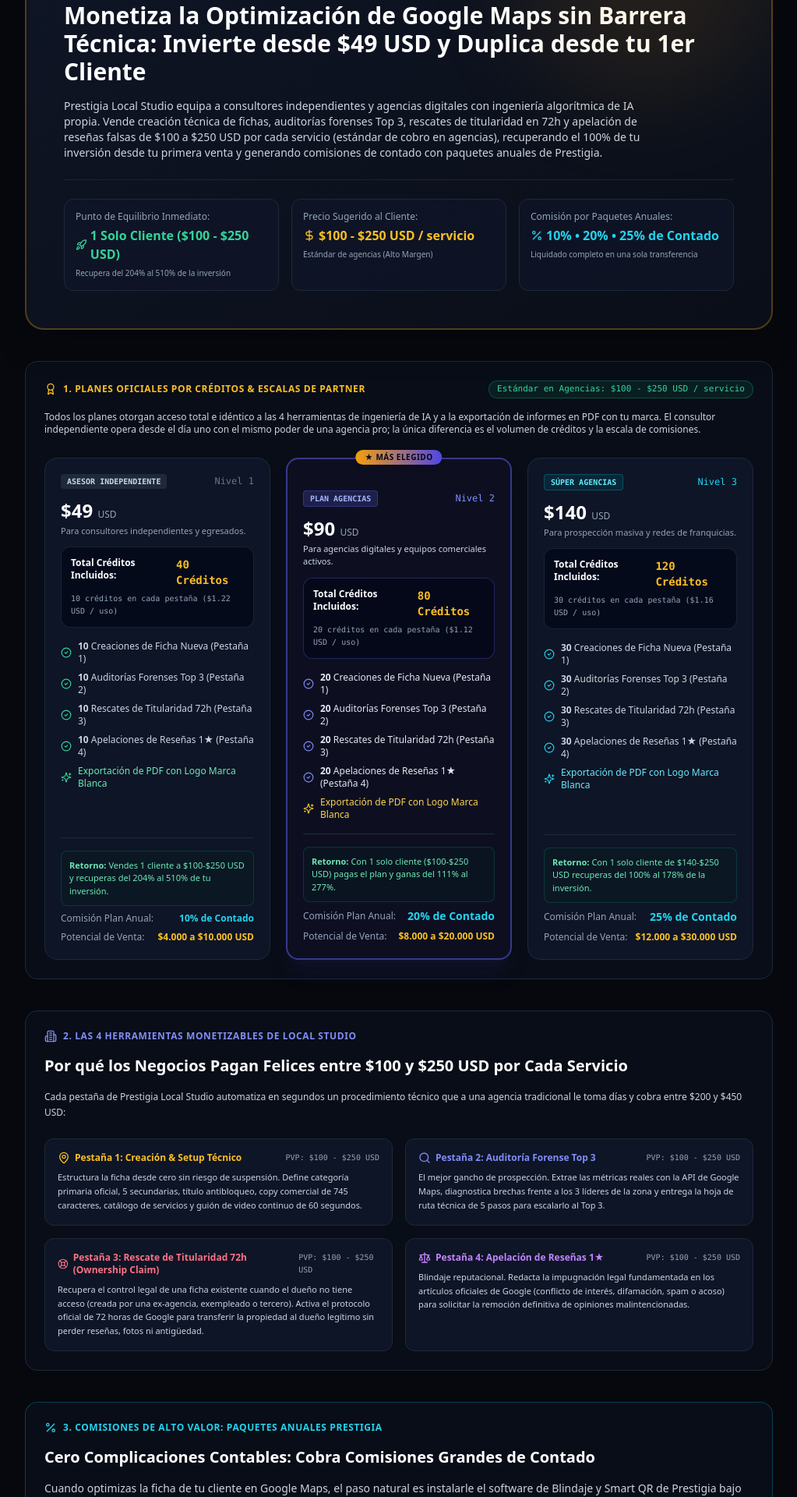
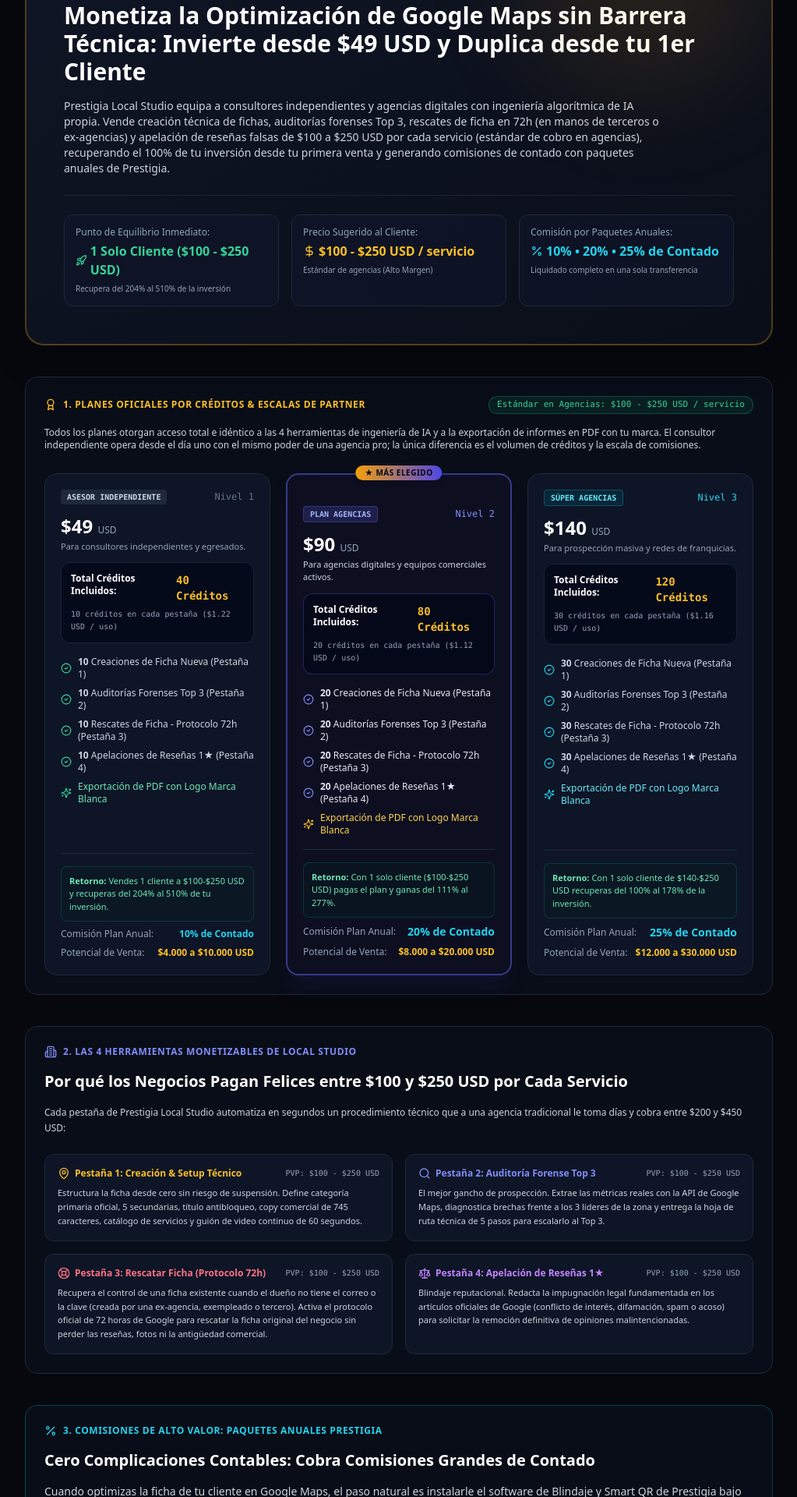
Before and after one commit to prestigia-spec/prestigia, a Next.js app: page /masterclass-planes in a window 1280 px wide. Shown: the part 294-2214 px from the top of the page at 78% size, without its empty margins (128-1151 px from the left). Built offline with nearby package versions, Linux system fonts and the light colour scheme.

Commit message:
fix(masterclass): align naming to 'Rescatar Ficha (Protocolo 72h)' and verify \-\ USD range

```diff
--- a/src/app/masterclass-planes/page.tsx
+++ b/src/app/masterclass-planes/page.tsx
@@ -202,8 +202,8 @@ export default function MasterclassPlanesPage() {
             </h2>
             <p className="text-xs sm:text-sm text-slate-300 leading-relaxed max-w-3xl">
               {isEn
-                ? 'Prestigia Local Studio equips independent advisors and digital agencies with proprietary AI algorithmic engineering. Sell premium profile creation, forensic gap audits, 72h ownership rescues, and review appeals at $100–$250 USD each (agency market standard), generating immediate cash flow while building recurring revenue through Prestigia annual software agreements.'
-                : 'Prestigia Local Studio equipa a consultores independientes y agencias digitales con ingeniería algorítmica de IA propia. Vende creación técnica de fichas, auditorías forenses Top 3, rescates de titularidad en 72h y apelación de reseñas falsas de $100 a $250 USD por cada servicio (estándar de cobro en agencias), recuperando el 100% de tu inversión desde tu primera venta y generando comisiones de contado con paquetes anuales de Prestigia.'}
+                ? 'Prestigia Local Studio equips independent advisors and digital agencies with proprietary AI algorithmic engineering. Sell premium profile creation, forensic gap audits, 72h listing rescues (held by third parties or former agencies), and review appeals at $100–$250 USD each (agency market standard), generating immediate cash flow while building recurring revenue through Prestigia annual software agreements.'
+                : 'Prestigia Local Studio equipa a consultores independientes y agencias digitales con ingeniería algorítmica de IA propia. Vende creación técnica de fichas, auditorías forenses Top 3, rescates de ficha en 72h (en manos de terceros o ex-agencias) y apelación de reseñas falsas de $100 a $250 USD por cada servicio (estándar de cobro en agencias), recuperando el 100% de tu inversión desde tu primera venta y generando comisiones de contado con paquetes anuales de Prestigia.'}
             </p>
           </div>
 
@@ -296,7 +296,7 @@ export default function MasterclassPlanesPage() {
                   </li>
                   <li className="flex items-center gap-2">
                     <CheckCircle2 className="w-3.5 h-3.5 text-emerald-400 shrink-0" />
-                    <span><strong>10</strong> {isEn ? '72h Ownership Rescues (Tab 3)' : 'Rescates de Titularidad 72h (Pestaña 3)'}</span>
+                    <span><strong>10</strong> {isEn ? 'Listing Rescues - 72h Protocol (Tab 3)' : 'Rescates de Ficha - Protocolo 72h (Pestaña 3)'}</span>
                   </li>
                   <li className="flex items-center gap-2">
                     <CheckCircle2 className="w-3.5 h-3.5 text-emerald-400 shrink-0" />
@@ -365,7 +365,7 @@ export default function MasterclassPlanesPage() {
                   </li>
                   <li className="flex items-center gap-2">
                     <CheckCircle2 className="w-3.5 h-3.5 text-indigo-400 shrink-0" />
-                    <span><strong>20</strong> {isEn ? '72h Ownership Rescues (Tab 3)' : 'Rescates de Titularidad 72h (Pestaña 3)'}</span>
+                    <span><strong>20</strong> {isEn ? 'Listing Rescues - 72h Protocol (Tab 3)' : 'Rescates de Ficha - Protocolo 72h (Pestaña 3)'}</span>
                   </li>
                   <li className="flex items-center gap-2">
                     <CheckCircle2 className="w-3.5 h-3.5 text-indigo-400 shrink-0" />
@@ -430,7 +430,7 @@ export default function MasterclassPlanesPage() {
                   </li>
                   <li className="flex items-center gap-2">
                     <CheckCircle2 className="w-3.5 h-3.5 text-cyan-400 shrink-0" />
-                    <span><strong>30</strong> {isEn ? '72h Ownership Rescues (Tab 3)' : 'Rescates de Titularidad 72h (Pestaña 3)'}</span>
+                    <span><strong>30</strong> {isEn ? 'Listing Rescues - 72h Protocol (Tab 3)' : 'Rescates de Ficha - Protocolo 72h (Pestaña 3)'}</span>
                   </li>
                   <li className="flex items-center gap-2">
                     <CheckCircle2 className="w-3.5 h-3.5 text-cyan-400 shrink-0" />
@@ -516,14 +516,14 @@ export default function MasterclassPlanesPage() {
               <div className="flex items-center justify-between">
                 <span className="text-rose-400 font-bold flex items-center gap-1.5">
                   <LifeBuoy className="w-4 h-4 text-rose-400" />
-                  <span>{isEn ? 'Tab 3: 72h Ownership Rescue & Claim' : 'Pestaña 3: Rescate de Titularidad 72h (Ownership Claim)'}</span>
+                  <span>{isEn ? 'Tab 3: Rescue Listing (72h Protocol)' : 'Pestaña 3: Rescatar Ficha (Protocolo 72h)'}</span>
                 </span>
                 <span className="text-[10px] font-mono text-slate-400">{isEn ? 'RRP: $100 - $250 USD' : 'PVP: $100 - $250 USD'}</span>
               </div>
               <p className="text-slate-300 text-[11px] leading-relaxed">
                 {isEn
-                  ? 'Official protocol to recover legal ownership of an existing listing held by a former agency, ex-employee, or unknown account. Activates Google’s 72-hour transfer deadline to restore full control without losing reviews, photos, or seniority.'
-                  : 'Recupera el control legal de una ficha existente cuando el dueño no tiene acceso (creada por una ex-agencia, exempleado o tercero). Activa el protocolo oficial de 72 horas de Google para transferir la propiedad al dueño legítimo sin perder reseñas, fotos ni antigüedad.'}
+                  ? 'Recovers control of an existing listing when the owner lost login access (created by a former agency, ex-employee, or third party). Activates Google\'s official 72-hour protocol to rescue the original profile without losing reviews, photos, or commercial seniority.'
+                  : 'Recupera el control de una ficha existente cuando el dueño no tiene el correo o la clave (creada por una ex-agencia, exempleado o tercero). Activa el protocolo oficial de 72 horas de Google para rescatar la ficha original del negocio sin perder las reseñas, fotos ni la antigüedad comercial.'}
               </p>
             </div>
 
```
